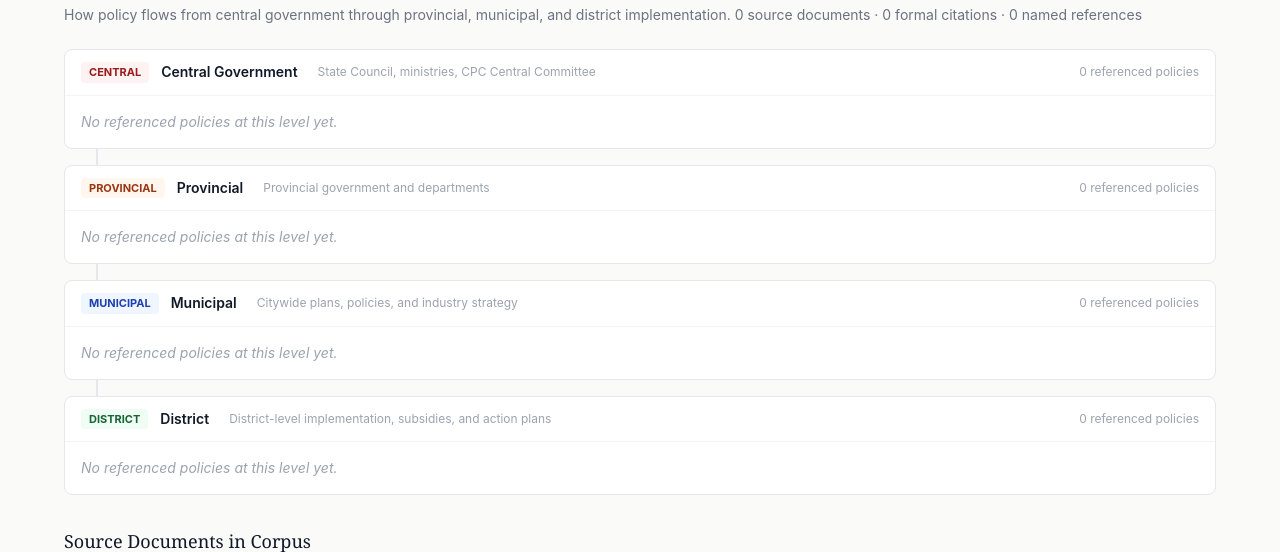
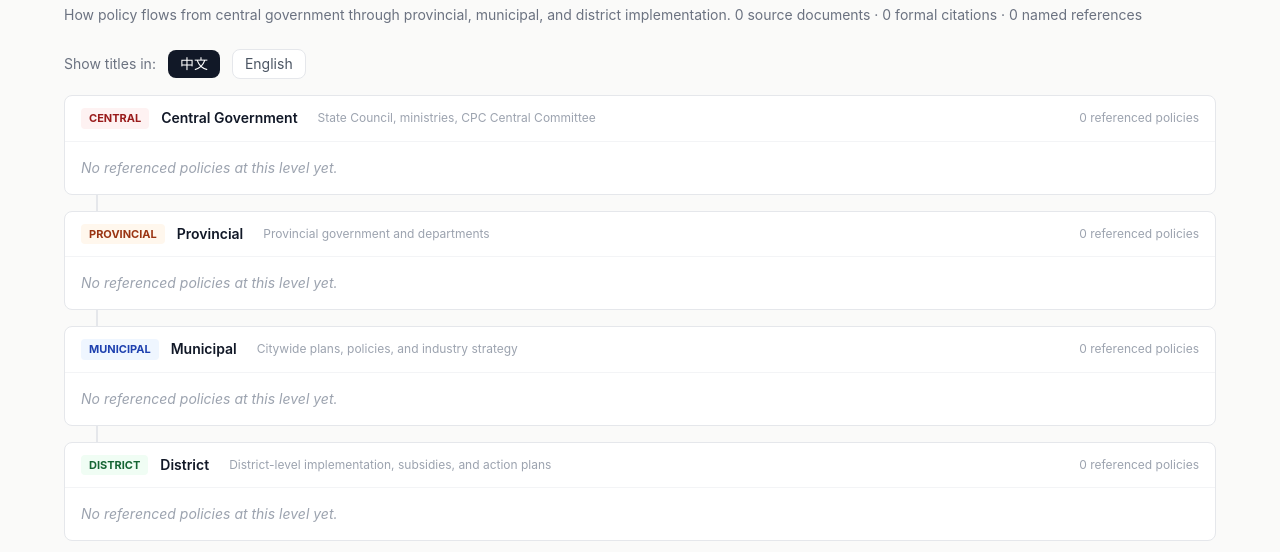
Before and after one commit to hulelan/china-governance, a FastAPI app: template web/templates/chain.html in a window 1280 px wide. Shown: the part 100-652 px from the top of the page. Run offline with FastAPI, Linux system fonts and the light colour scheme; the template is opened without the code that fills it, so the values that code supplies are empty; parts of the project's set-up code (start-up, migrations or seed data) failed here and were passed over; some libraries are stand-ins or nearby versions.

Commit message:
Chain: add robotics topic + English title toggle
- New TOPIC_KEYWORDS entry "robotics" with multi-keyword search
  (机器人, 人形机器人, 具身智能, 工业机器人, 服务机器人, 智能制造,
  无人机, 自动驾驶) — 878 source docs surface on the new tab.
- Toggle button switches all titles between original Chinese and
  Google/DeepSeek-translated English. Choice persists via localStorage.
  Threads title_en through source, inbound, and outbound query layers;
  falls back to Chinese when no translation exists.
- Adds x-cloak CSS to base.html to avoid flash-of-duplicate-content
  on initial page load before Alpine hydrates.

Co-Authored-By: Claude Opus 4.7 (1M context) <noreply@anthropic.com>

```diff
--- a/web/templates/base.html
+++ b/web/templates/base.html
@@ -87,6 +87,9 @@
         ::-webkit-scrollbar { width: 6px; height: 6px; }
         ::-webkit-scrollbar-track { background: #f3f4f6; }
         ::-webkit-scrollbar-thumb { background: #d1d5db; border-radius: 3px; }
+
+        /* Alpine.js: hide elements until Alpine initializes (avoids flash of duplicate content) */
+        [x-cloak] { display: none !important; }
     </style>
     {% block head %}{% endblock %}
 </head>
--- a/web/templates/chain.html
+++ b/web/templates/chain.html
@@ -1,7 +1,8 @@
 {% extends "base.html" %}
 {% block title %}{{ keyword|default('Policy') }} Trace — ChinaGovernance{% endblock %}
 {% block content %}
-<div class="max-w-6xl mx-auto">
+<div class="max-w-6xl mx-auto" x-data="{ showEn: localStorage.getItem('chain_show_en') === '1' }"
+     x-init="$watch('showEn', v => localStorage.setItem('chain_show_en', v ? '1' : '0'))">
     <div class="mb-6 flex items-start justify-between">
         <div>
             <h1 class="font-serif text-xl text-gray-900">Policy Trace: {{ keyword }}</h1>
@@ -23,6 +24,20 @@
             {% endfor %}
         </div>
         {% endif %}
+    </div>
+
+    <!-- Language toggle: switches all titles between original Chinese and English translation -->
+    <div class="mb-4 flex items-center gap-3 text-sm">
+        <span class="text-gray-500">Show titles in:</span>
+        <button @click="showEn = false"
+                :class="!showEn ? 'bg-gray-900 text-white' : 'bg-white border border-gray-200 text-gray-600 hover:bg-gray-50'"
+                class="px-3 py-1 rounded-lg text-sm">中文</button>
+        <button @click="showEn = true"
+                :class="showEn ? 'bg-gray-900 text-white' : 'bg-white border border-gray-200 text-gray-600 hover:bg-gray-50'"
+                class="px-3 py-1 rounded-lg text-sm">English</button>
+        <span class="text-xs text-gray-400" x-show="showEn">
+            Translations from Google + DeepSeek; cards without a translation fall back to Chinese.
+        </span>
     </div>
 
     {% if chain.stats.source_documents == 0 %}
@@ -71,7 +86,10 @@
                             <td class="text-gray-500 mono">{{ p.citation_count }}x</td>
                             <td>
                                 {% if p.in_corpus and p.corpus_match %}
-                                    <a href="/document/{{ p.corpus_match.id }}">{{ p.name[:80] }}{% if p.name|length > 80 %}...{% endif %}</a>
+                                    <a href="/document/{{ p.corpus_match.id }}">
+                                        <span x-show="!showEn">{{ p.name[:80] }}{% if p.name|length > 80 %}...{% endif %}</span>
+                                        <span x-show="showEn" x-cloak>{% set en = p.corpus_match.title_en or p.name %}{{ en[:80] }}{% if en|length > 80 %}...{% endif %}</span>
+                                    </a>
                                     {% if p.corpus_match.document_number %}
                                         <span class="mono text-gray-400 ml-1 text-xs">{{ p.corpus_match.document_number }}</span>
                                     {% endif %}
@@ -134,7 +152,12 @@
                 {% for d in docs|sort(attribute='date_published', reverse=true) %}
                     <tr class="{{ 'font-medium' if d.document_number else '' }}">
                         <td class="text-gray-400 mono text-xs">{{ d.site_key }}</td>
-                        <td><a href="/document/{{ d.id }}">{{ d.title[:80] }}{% if d.title|length > 80 %}...{% endif %}</a></td>
+                        <td>
+                            <a href="/document/{{ d.id }}">
+                                <span x-show="!showEn">{{ d.title[:80] }}{% if d.title|length > 80 %}...{% endif %}</span>
+                                <span x-show="showEn" x-cloak>{% set en = d.title_en or d.title %}{{ en[:80] }}{% if en|length > 80 %}...{% endif %}</span>
+                            </a>
+                        </td>
                         <td class="mono text-gray-400 text-xs">{{ d.document_number or '' }}</td>
                         <td class="text-gray-400 text-xs">{{ d.date_published[:10] if d.date_published else '' }}</td>
                     </tr>
```
Also changed, not shown: web/services/chain.py (+19 -4 lines).
